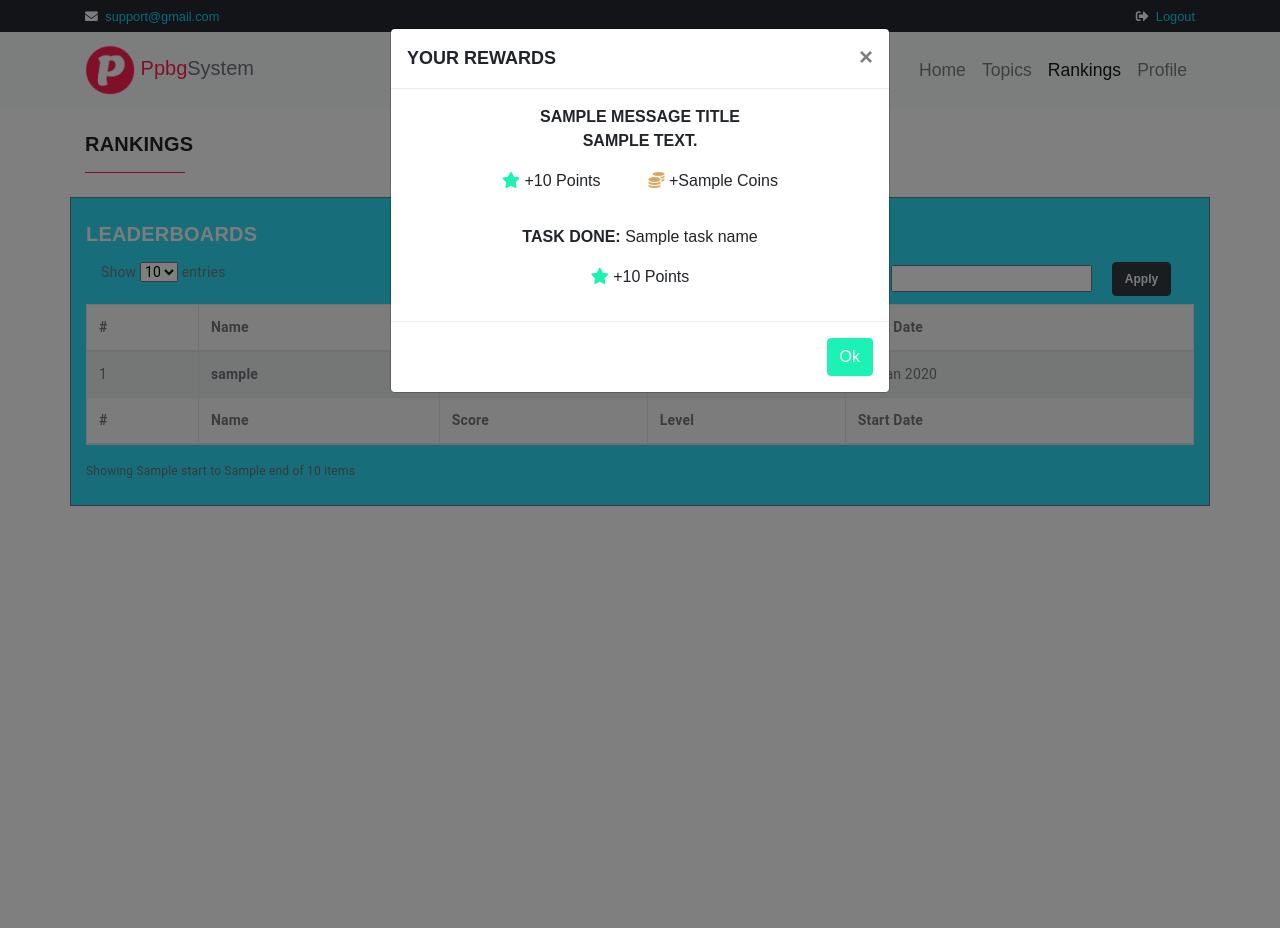
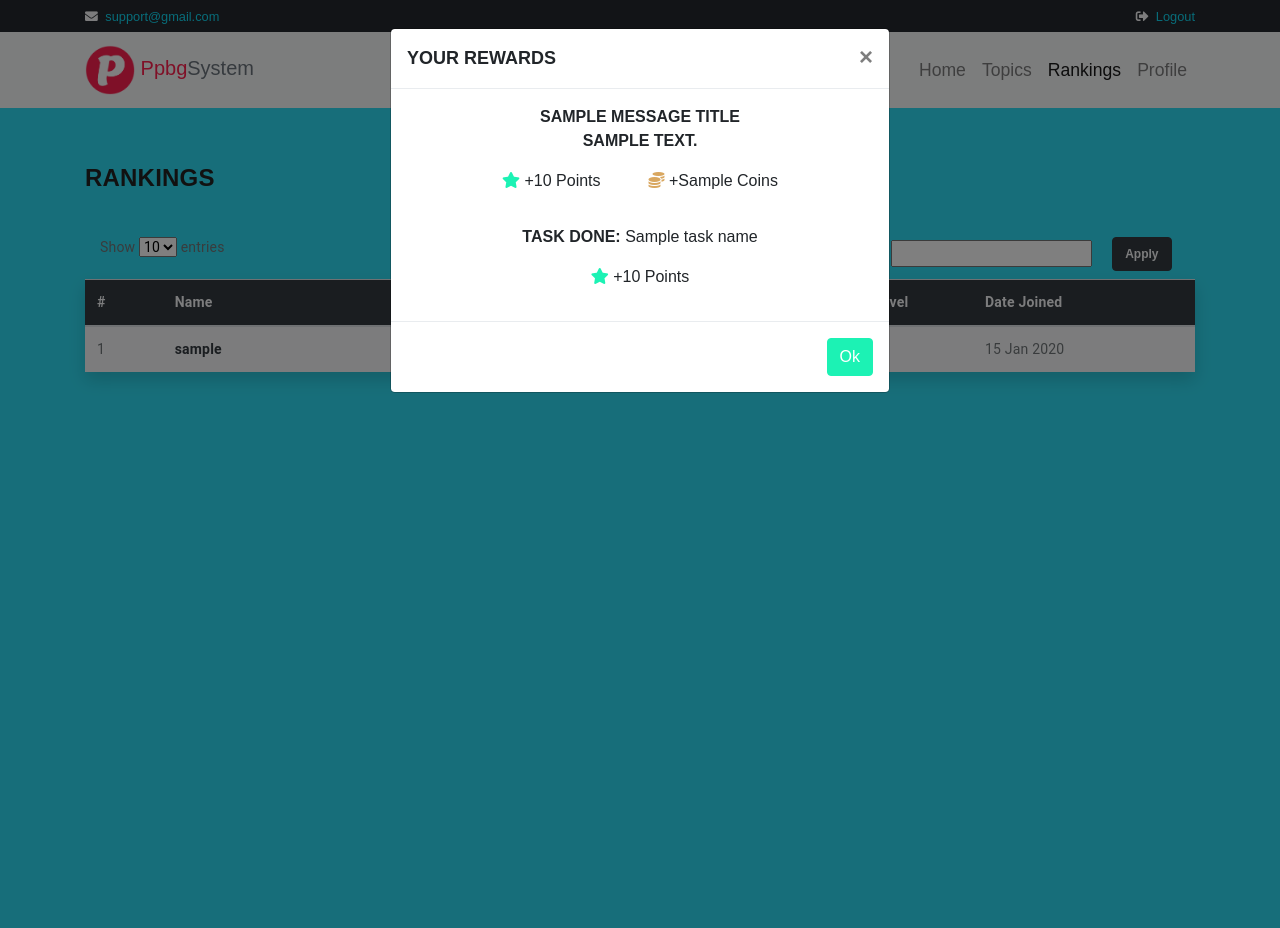
Before and after one commit to AmritPalSingh1/ppbgsfinal, a Django app: template templates/pages/leaderboards.html in a window 1280 px wide. Run offline with Django 3.2, Linux system fonts and the light colour scheme; tables that the repository leaves empty hold one stand-in row (values such as "Sample post"); the template is opened without the code that fills it: values that come from a table or form of the project are taken from there, most other values are stand-ins (such as "Sample title", 1, 10 or a date in 2020); some libraries are stand-ins or nearby versions.

Commit message:
new leaderboard design

```diff
--- a/templates/pages/leaderboards.html
+++ b/templates/pages/leaderboards.html
@@ -4,25 +4,18 @@
 {% load get_user_level %}
 {% block content %}
 
-<div class="leaderboard-text">
-    <div class="container py-4">
-      <h5
+<div class="leaderboard-text bg-blue" style="min-height: 95vh;">
+  <div class="container pt-5 pb-2">
+    <div class="pt-md-2 pb-md-1">
+      <h4
           class="text-uppercase alt-font text-extra-dark-gray mb-3 font-weight-700"
         >
           Rankings
-      </h5>
-      <span
-        class="separator-line-horrizontal-medium-light2 bg-deep-pink display-table width-100px"
-      ></span>
+        </h4>
       </div>
-    <div class="container">
-      <div class="row border border-secondary bg-blue">
-        <div class="col-md-12">
-          <h5 class="alt-font text-extra-dark-gray pt-4 pb-2 font-weight-700">
-            <span class="text-light text-uppercase"> Leaderboards</span>
-          </h5>
+
             <form action="{% url 'leaderboards' %}">
-                <div class="mb-2">
+                <div class="mt-4">
                   <div class="container-fluid">
                     <div class="row">
                       <div class="col-xl-8 col-lg-7 col-md-6 col-sm-4">
@@ -43,25 +36,27 @@
                     </div>
                   </div>
 
+          </div>
+        </form>
 
   </div>
-        </form>
-        <table class="table table-striped table-bordered bg-light">
-            <thead>
+  <div class="container pb-5">
+    <table class="table bg-dark shadow mb-5">
+      <thead class="text-light bg-dark">
         <tr>
-                <th>#</th>
+          <th style="width: 7%">#</th>
           <th>Name</th>
-                <th>Score</th>
-                <th>Level</th>
-                <th>Start Date</th>
+          <th style="width: 10%">Score</th>
+          <th style="width: 10%">Level</th>
+          <th style="width: 20%; min-width: 110px;">Date Joined</th>
         </tr>
       </thead>
-            <tbody>
+      <tbody class="bg-light">
         {% if all_total_points %}
           {% for total_points in all_total_points %}
             <tr>
               <td scope="row">{{ total_points | get_user_rank:total_points.user }}</td>
-                    <td><a href="{% url 'profile' total_points.user.id %}" class="text-dark text-muted font-weight-bold"> {{ total_points.user.username }}</a></td>
+              <td><a href="{% url 'profile' total_points.user.id %}" class="text-dark font-weight-bold"> {{ total_points.user.username }}</a></td>
               <td>{{ total_points.points }}</td>
               <td>{{ total_points | get_user_level:total_points.user }}</td>
               <td>{{ total_points.user.date_joined | date:"d M Y" }}</td>
@@ -70,65 +65,7 @@
         {% endif %}
 
       </tbody>
-            <thead>
-              <tr>
-                <th>#</th>
-                <th>Name</th>
-                <th>Score</th>
-                <th>Level</th>
-                <th>Start Date</th>
-              </tr>
-            </thead>
     </table>
-          <div class="d-flex mb-2">
-            <p class="text-small mr-auto">Showing {{ start }} to {{ end }} of {{ total }} items</p>
-            <nav>
-                {% if all_total_points.has_other_pages %}
-                <ul class="pagination pagination-sm justify-content-center flex-wrap">
-                  {% if all_total_points.has_previous %}
-                  <li class="page-item">
-                    <a
-                      class="page-link"
-                      href="?page={{ all_total_points.previous_page_number }}"
-                      >Previous</a
-                    >
-                  </li>
-                  {% else %}
-                  <li class="page-item disabled">
-                    <a class="page-link">Previous</a>
-                  </li>
-                  {% endif %} {% for i in all_total_points.paginator.page_range %}
-                  {% if all_total_points.number == i %}
-                  <li class="page-item active">
-                    <a class="page-link">{{ i }}</a>
-                  </li>
-                  {% else %}
-                  <li class="page-item">
-                    <a
-                      class="page-link"
-                      href="?page={{ i }}"
-                      >{{ i }}</a
-                    >
-                  </li>
-                  {% endif %} {% endfor %} {% if all_total_points.has_next %}
-                  <li class="page-item">
-                    <a
-                      class="page-link"
-                      href="?page={{ all_total_points.next_page_number }}"
-                      >Next</a
-                    >
-                  </li>
-                  {% else %}
-                  <li class="page-item disabled">
-                    <a class="page-link">Next</a>
-                  </li>
-                  {% endif %}
-                </ul>
-                {% endif %}
-            </nav>
-          </div>
-        </div>
-      </div>
   </div>
 </div>
 
```
Lines whose indentation alone changed are shown as unchanged.
